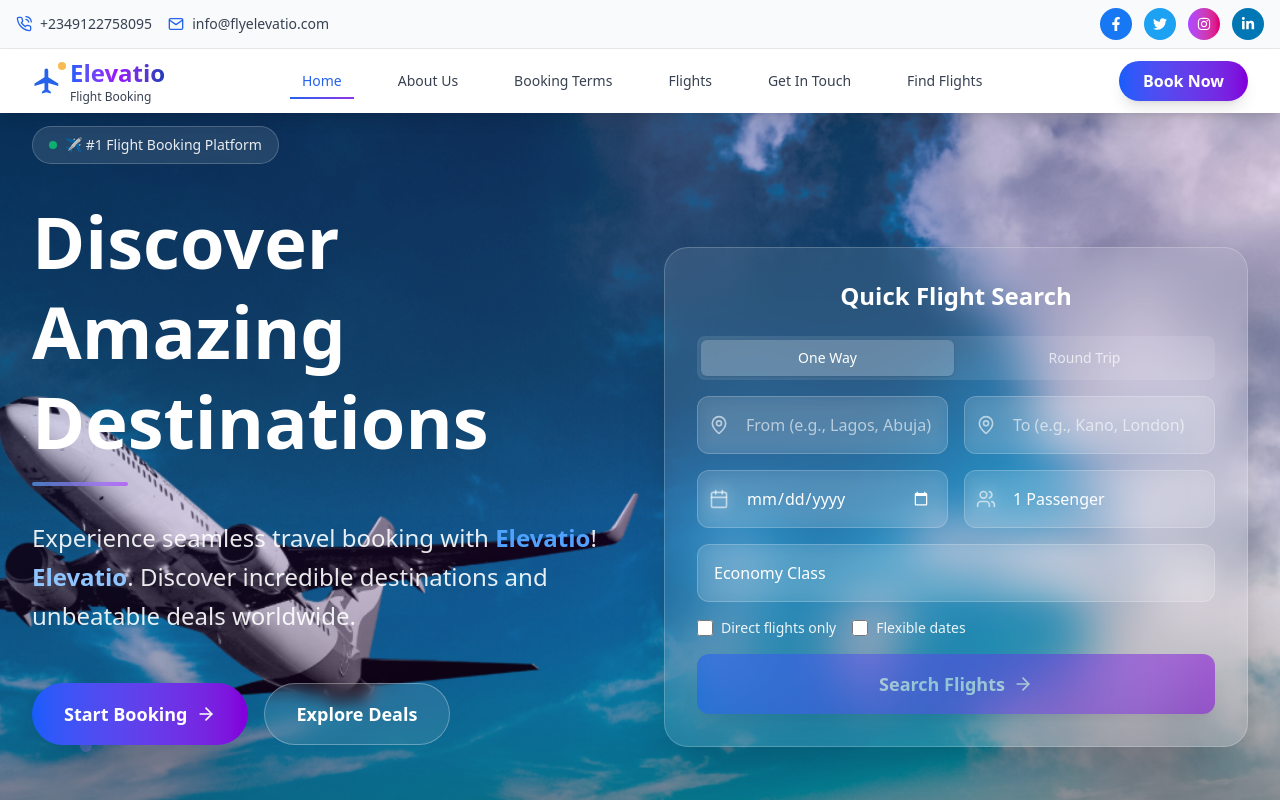
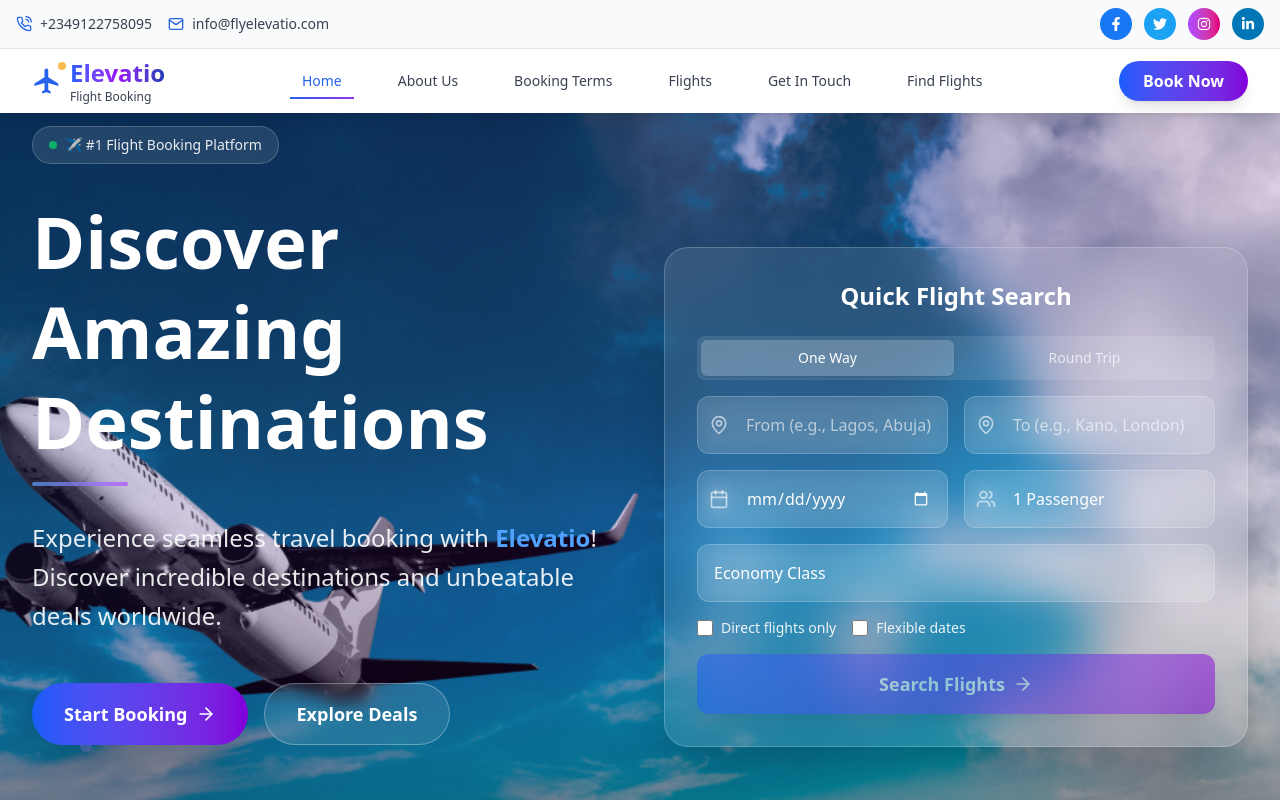
Before and after one commit to Elevatio-tech/elevatio-flight-client, a React (Vite) app: page / in a window 1280 px wide. Shown: the top 800 px of the page. Built offline with nearby package versions, Linux system fonts and the light colour scheme.

Commit message:
elevatio

```diff
--- a/src/components/HeroSection/Hero.jsx
+++ b/src/components/HeroSection/Hero.jsx
@@ -252,7 +252,6 @@ function Hero() {
                 <p className={`text-lg sm:text-xl lg:text-2xl text-white/90 leading-relaxed max-w-2xl transform transition-all duration-1000 delay-300 ${isVisible ? 'translate-y-0 opacity-100' : 'translate-y-5 opacity-0'}`}>
                   Experience seamless travel booking with
                    <span className="text-blue-400 font-semibold"> Elevatio</span>!
-                  <span className="text-blue-300 font-semibold"> Elevatio</span>.
                   Discover incredible destinations and unbeatable deals worldwide.
 
                 </p>
```
